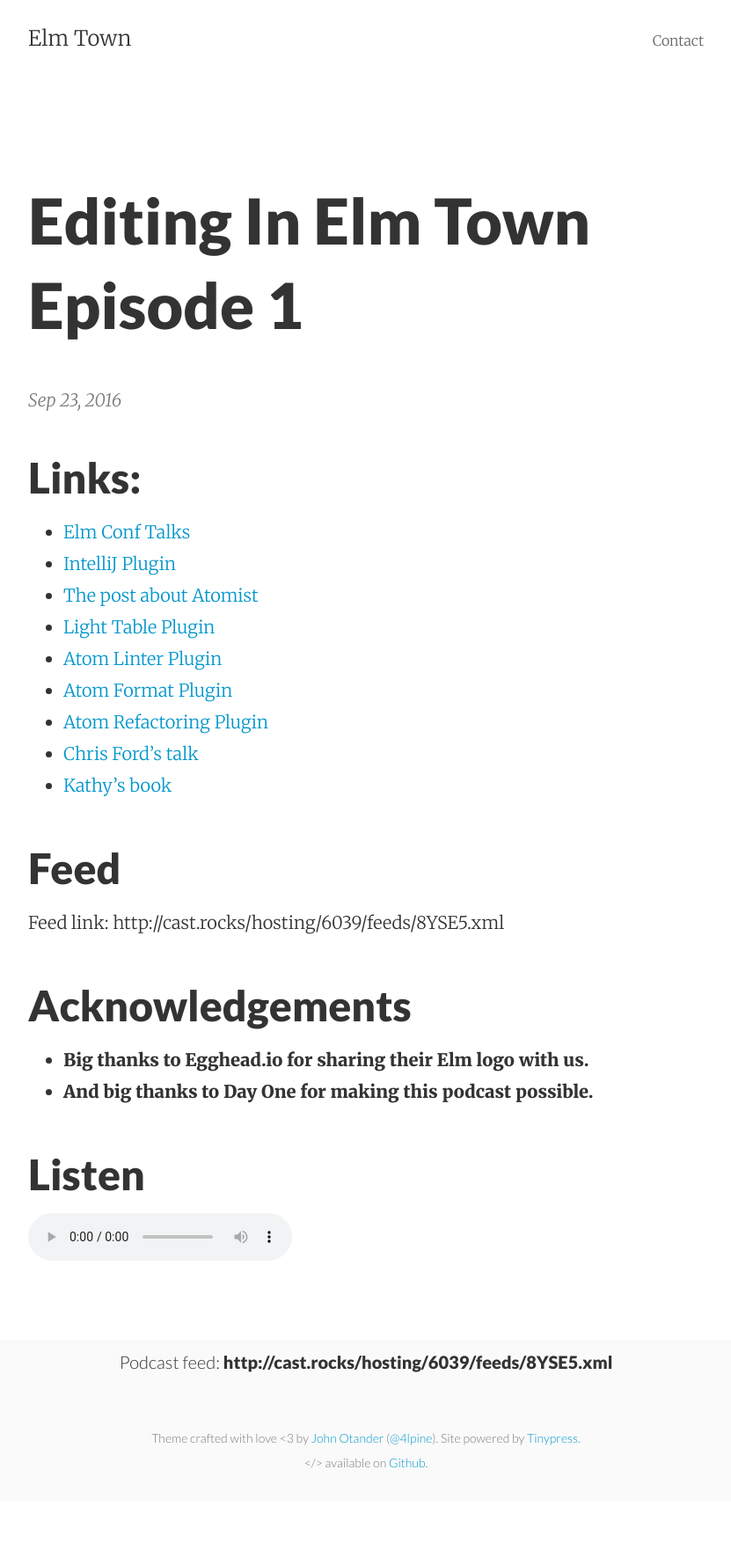
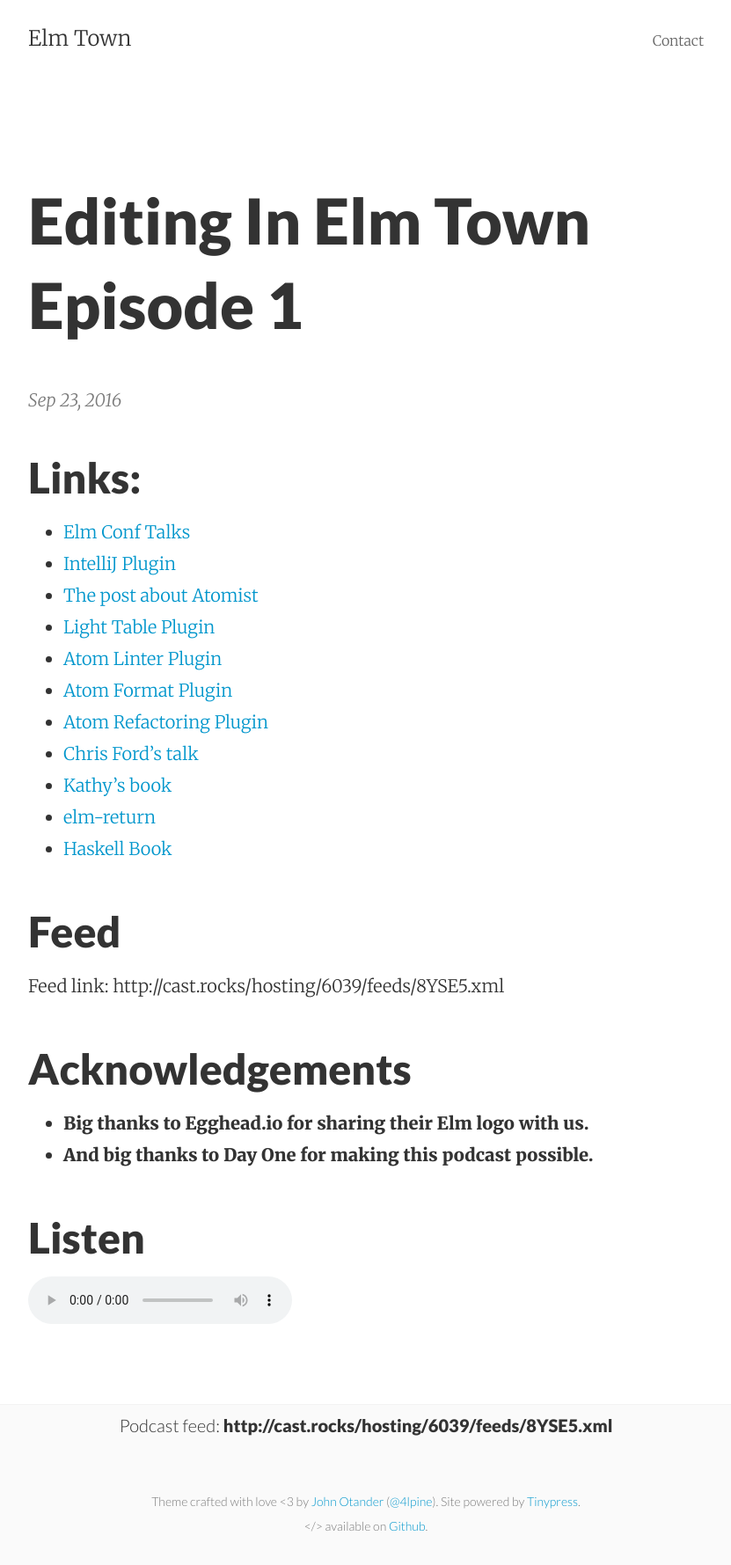
Before and after one commit to elmtown/elmtown.github.io, a Jekyll site: the page built from _posts/2016-09-23-editing-in-elm-town-episode-1.markdown, in a window 1280 px wide. Shown: the whole page at 88% size, without its empty margins (224-1055 px from the left). Built offline with Jekyll 4.4.1, drawn with Linux system fonts in a browser that asks for light colours; before the commit the page ends 1707 px from its top, so only the background shows below that.

Commit message:
Update 2016-09-23-editing-in-elm-town-episode-1.markdown

```diff
--- a/_posts/2016-09-23-editing-in-elm-town-episode-1.markdown
+++ b/_posts/2016-09-23-editing-in-elm-town-episode-1.markdown
@@ -15,6 +15,8 @@ layout: post
 - [Atom Refactoring Plugin](https://atom.io/packages/elmjutsu)
 - [Chris Ford's talk](https://www.youtube.com/watch?v=EK4qctJOMaU)
 - [Kathy's book](http://seriouspony.com/badass-users-the-book/)
+- [elm-return](http://package.elm-lang.org/packages/Fresheyeball/elm-return/latest)
+- [Haskell Book](http://haskellbook.com/)
 
 ## Feed
 Feed link: http://cast.rocks/hosting/6039/feeds/8YSE5.xml
```
